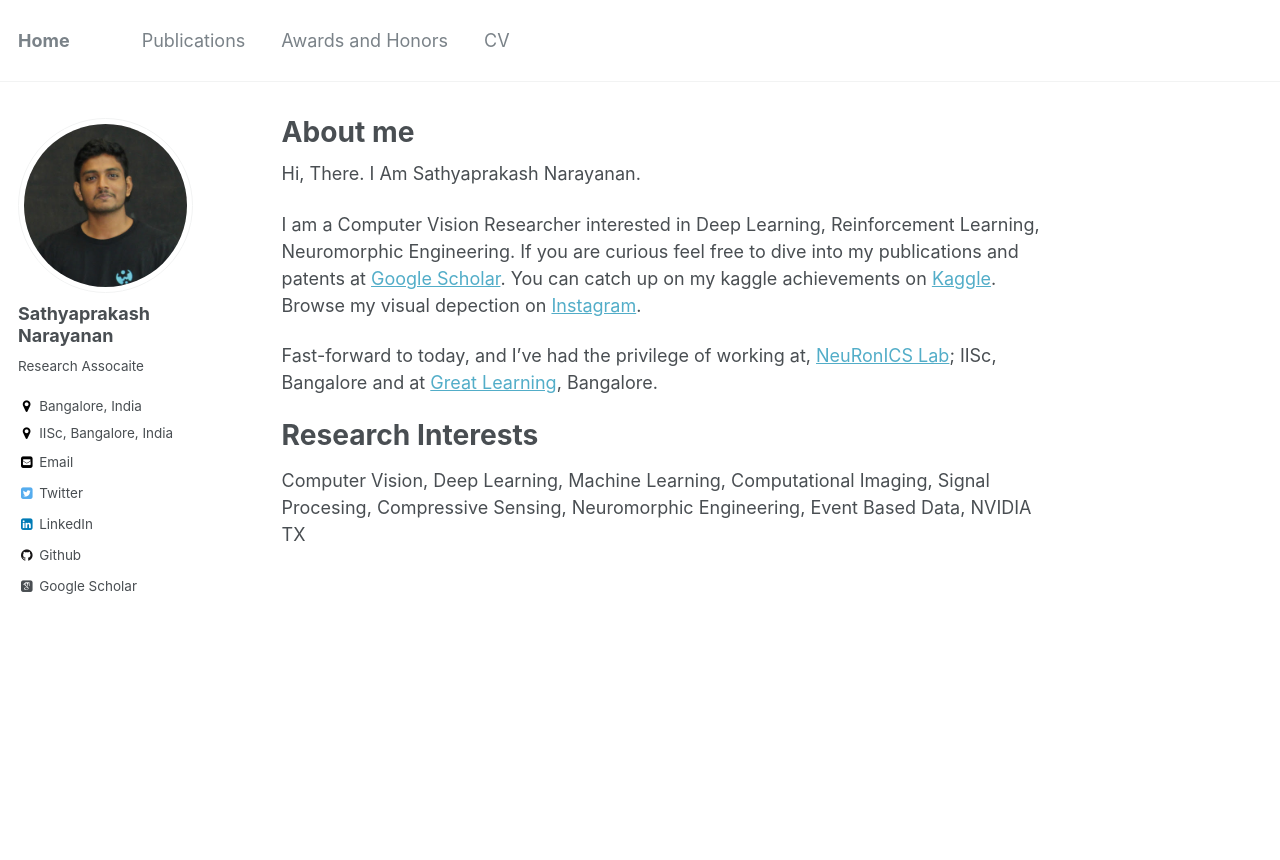
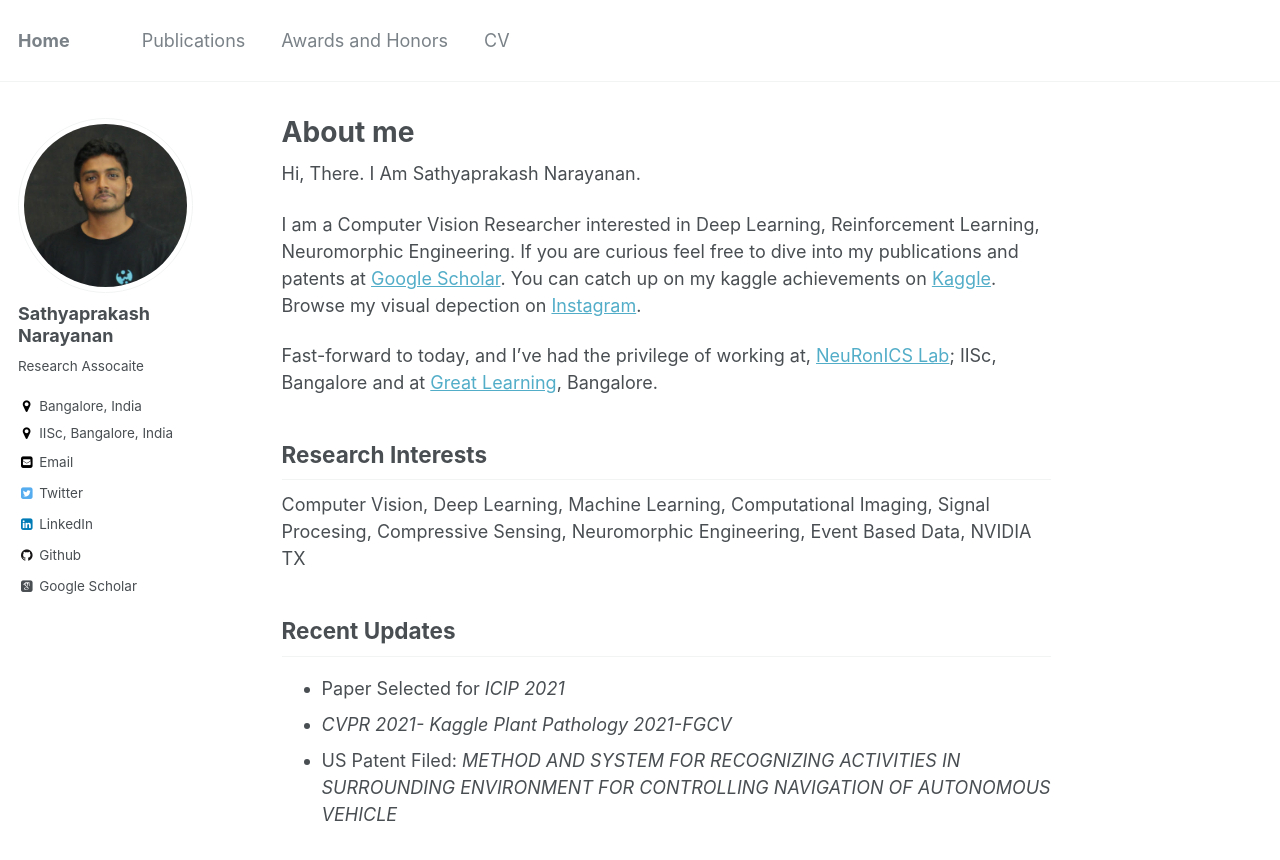
Before and after one commit to satabios/satabios.github.io, a Jekyll site: the page built from _pages/about.md, in a window 1280 px wide and 1035 px high. Shown: the top 860 px of the window. Built offline with Jekyll 4.4.1, drawn with Linux system fonts in a browser that asks for light colours; some web fonts are replaced.

Commit message:
updated recent updates

```diff
--- a/_config.yml
+++ b/_config.yml
@@ -12,7 +12,7 @@ title_separator          : "-"
 name                     : &name "Sathyaprakash Narayanan"
 description              : &description "Research Associate @ IISc, India"
 url                      : https://satabios.github.io # the base hostname & protocol for your site e.g. "https://mmistakes.github.io"
-baseurl                  : #"/portfolio" # the subpath of your site, e.g. "/blog"
+baseurl                  : "/portfolio" # the subpath of your site, e.g. "/blog"
 repository               : "satabios/satabios.github.io"
 teaser                   :  # filename of teaser fallback teaser image placed in /images/, .e.g. "500x300.png"
 breadcrumbs              : false # true, false (default)
--- a/_pages/about.md
+++ b/_pages/about.md
@@ -13,6 +13,12 @@ I am a Computer Vision Researcher interested in Deep Learning, Reinforcement Lea
 
 Fast-forward to today, and I’ve had the privilege of working at, [NeuRonICS Lab](https://labs.dese.iisc.ac.in/neuronics/); IISc, Bangalore and at [Great Learning](https://www.greatlearning.in/), Bangalore.
 
-Research Interests
-==================
+## Research Interests
+
 Computer Vision, Deep Learning, Machine Learning, Computational Imaging, Signal Procesing, Compressive Sensing, Neuromorphic Engineering, Event Based Data, NVIDIA TX
+
+## Recent Updates
+
+- Paper Selected for *ICIP 2021*
+- *CVPR 2021- Kaggle Plant Pathology 2021-FGCV*
+- US Patent Filed: *METHOD AND SYSTEM FOR RECOGNIZING ACTIVITIES IN SURROUNDING ENVIRONMENT FOR CONTROLLING NAVIGATION OF AUTONOMOUS VEHICLE*
```
